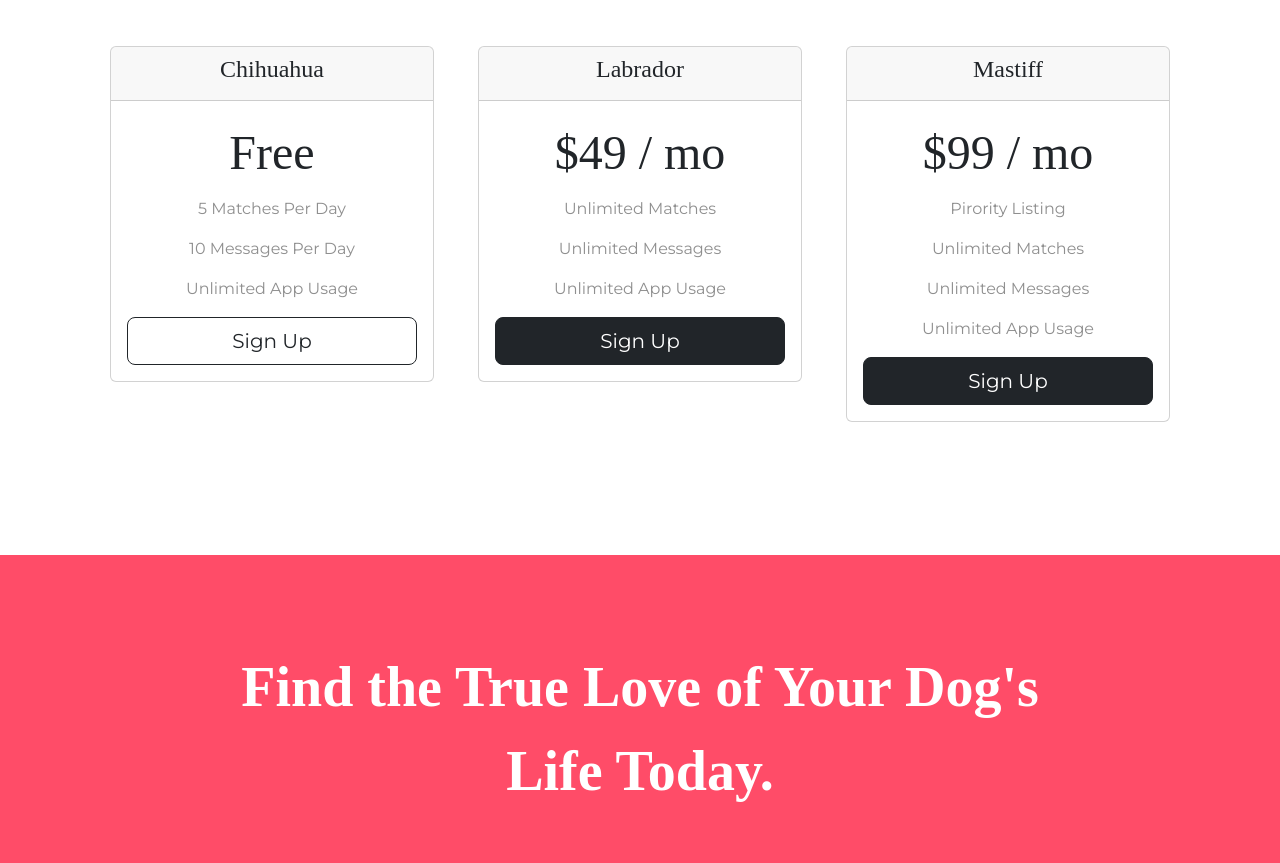
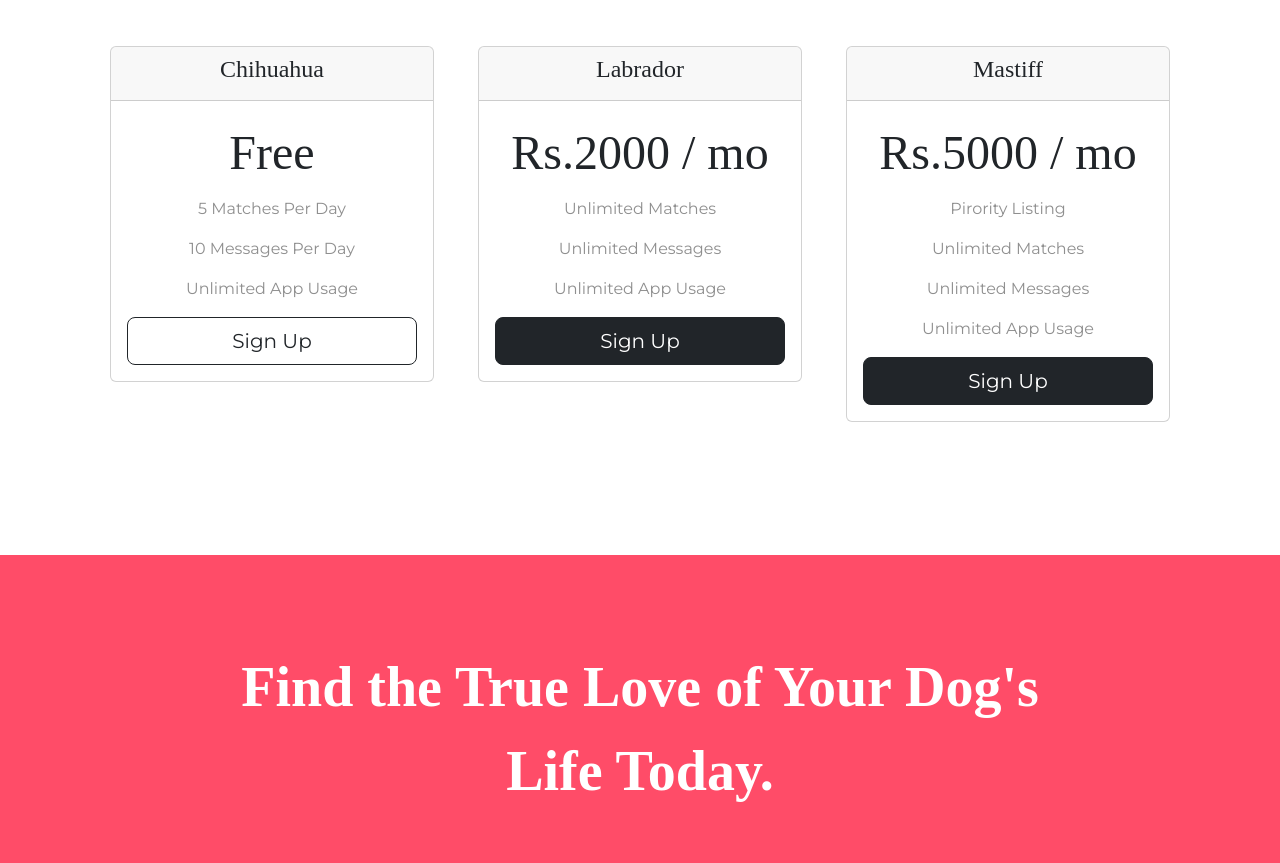
Before and after one commit to Gayathridevi12/tindog, a plain HTML site: page index.html in a window 1280 px wide. Shown: the part 1913-2776 px from the top of the page. Drawn offline with nearby package versions, Linux system fonts and the light colour scheme.

Commit message:
Update index.html

```diff
--- a/index.html
+++ b/index.html
@@ -168,7 +168,7 @@
         <h3>Labrador</h3>
       </div>
       <div class="card-body">
-        <h2>$49 / mo</h2>
+        <h2>Rs.2000 / mo</h2>
         <p>Unlimited Matches</p>
         <p>Unlimited Messages</p>
         <p>Unlimited App Usage</p>
@@ -183,7 +183,7 @@
         <h3>Mastiff</h3>
       </div>
       <div class="card-body">
-        <h2>$99 / mo</h2>
+        <h2>Rs.5000 / mo</h2>
         <p>Pirority Listing</p>
         <p>Unlimited Matches</p>
         <p>Unlimited Messages</p>
```
